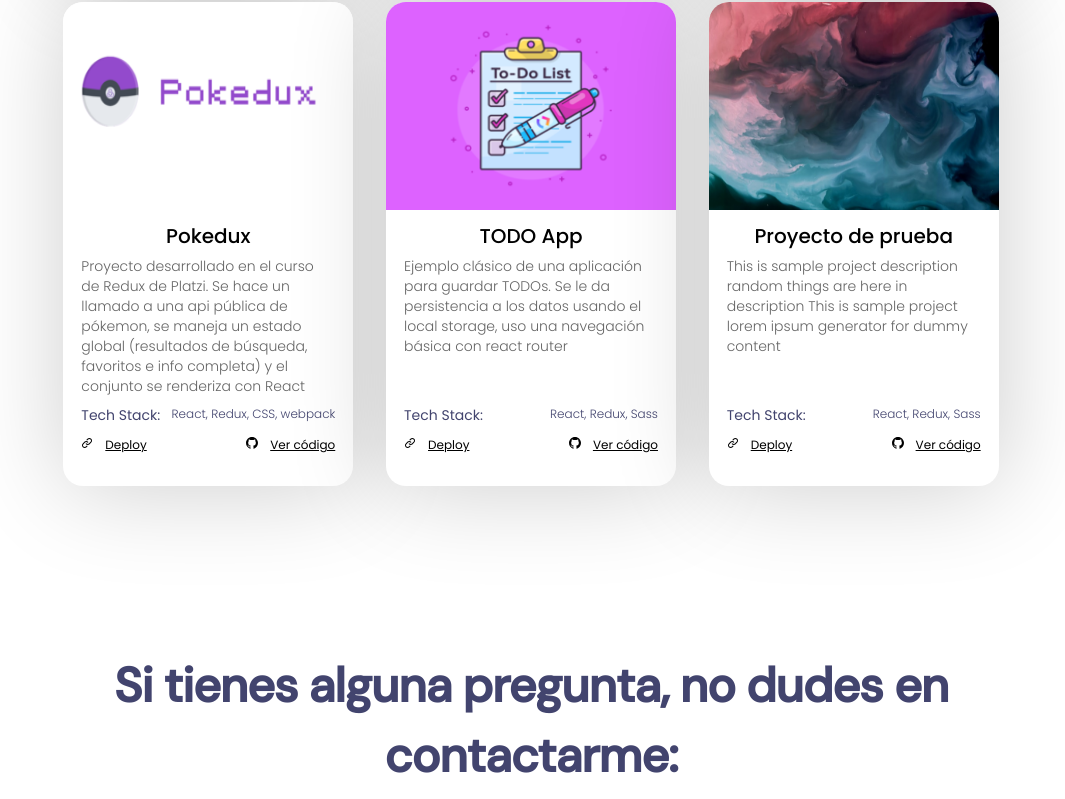
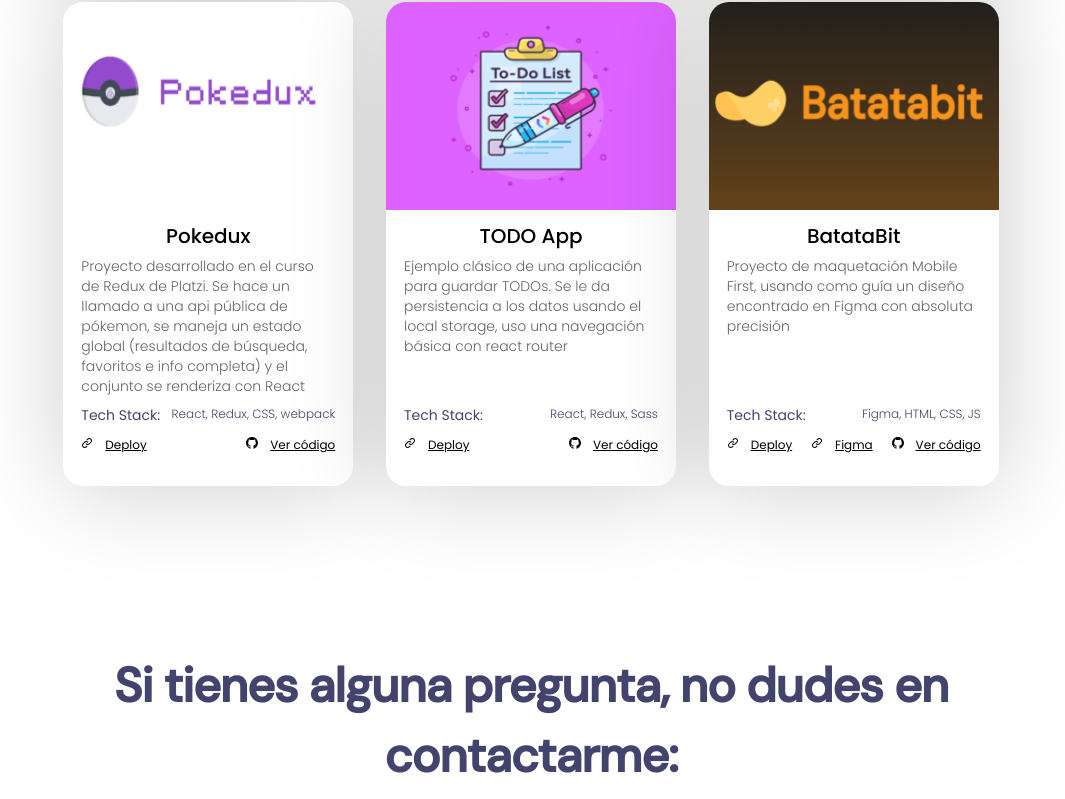
Before and after one commit to Yotis56/Portfolio, a React app: page / in a window 1280 px wide. Shown: the part 2597-3396 px from the top of the page, without its empty margins (109-1174 px from the left). Built offline with nearby package versions, Linux system fonts and the light colour scheme.

Commit message:
proyecto batatabit añadido

```diff
--- a/src/components/ProjectCard.jsx
+++ b/src/components/ProjectCard.jsx
@@ -19,6 +19,13 @@
                     <span className="logo linkIcon"></span>
                     <a href={project.linkDemo}>Deploy</a>
                 </div>
+                {
+                    project.linkFigma &&
+                    <div>
+                        <span className="logo linkIcon"></span>
+                        <a href={project.linkFigma}>Figma</a>
+                    </div>
+                }
                 <div>
                     <span className="logo gitIconSmall"></span>
                     <a href={project.linkGithub}>Ver código</a>
--- a/src/projectsList.js
+++ b/src/projectsList.js
@@ -4,6 +4,7 @@
 import platziVideo from './assets/platziVideo.png'
 import Pokedex from './assets/Pokedex.png'
 import todo from './assets/todo.png'
+import BatataBit from './assets/Batatabit.png'
 
 export const projecstList = [
     {
@@ -53,11 +54,12 @@
     },
     {
         id: 5,
-        image: testImage,
-        title: 'Proyecto de prueba',
-        description: 'This is sample project description random things are here in description This is sample project lorem ipsum generator for dummy content',
-        techStack: 'React, Redux, Sass',
-        linkDemo: '#',
-        linkGithub: '#'
+        image: BatataBit,
+        title: 'BatataBit',
+        description: 'Proyecto de maquetación Mobile First, usando como guía un diseño encontrado en Figma con absoluta precisión',
+        techStack: 'Figma, HTML, CSS, JS',
+        linkDemo: 'https://yotis56.github.io/mobile-first/',
+        linkGithub: 'https://github.com/Yotis56/mobile-first',
+        linkFigma: 'https://www.figma.com/community/file/897624260484339106/bata-bit'
     }
 ]
```
Also changed, not shown: src/assets/Batatabit.png (added), 1 other file (tests, documents, lock files or other folders).
